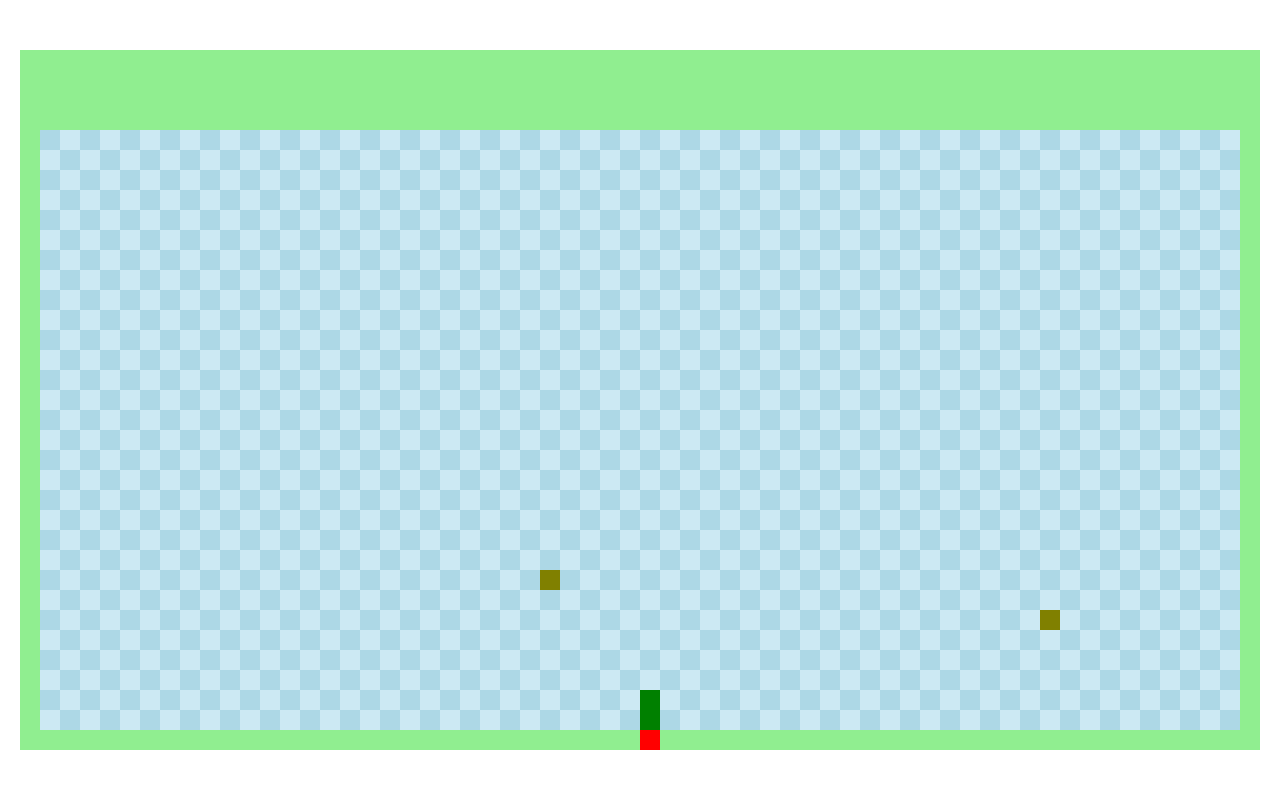
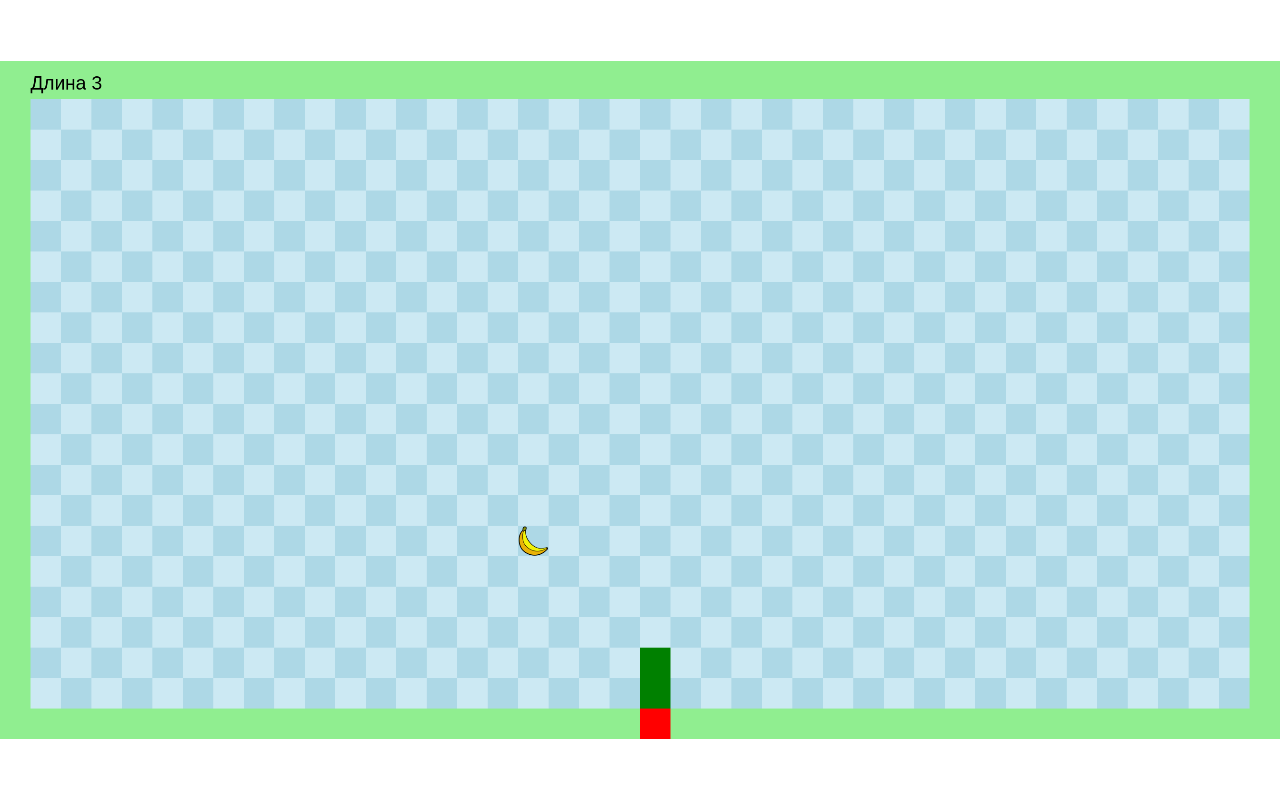
Before and after one commit to fsa/html5-snake, a plain HTML site: page html/index.html in a window 1280 px wide. Drawn offline with Linux system fonts and the light colour scheme.

Commit message:
Теперь нельзя развернуть змею на 180 градусов. Добавлены фрукты.

```diff
--- a/html/index.html
+++ b/html/index.html
@@ -4,7 +4,7 @@
 <head>
     <meta charset="utf-8">
     <meta name="viewport" content="width=device-width, initial-scale=1.0">
-    <title>Game</title>
+    <title>Snake</title>
     <link rel="stylesheet" href="style.css" />
 </head>
 
--- a/html/index.js
+++ b/html/index.js
@@ -30,9 +30,20 @@ field[y][x] = 'h';
 field[y-1][x] = 'b';
 field[y-2][x] = 'b';
 let dir='d';
+let cur_dir=dir;
 drawGame();
 
 let fruit_timer=0;
+
+const fruits = [];
+fruits[0] = new Image();
+fruits[0].src = 'img/pear.png';
+fruits[1] = new Image();
+fruits[1].src = 'img/cherry.png';
+fruits[2] = new Image();
+fruits[2].src = 'img/apple.png';
+fruits[3] = new Image();
+fruits[3].src = 'img/banana.png';
 
 let interval = setInterval(()=>{
     if(fruit_timer++>5) {
@@ -41,7 +52,7 @@ let interval = setInterval(()=>{
         let fruit_y = Math.floor(Math.random() * game.height);
         if(!field[fruit_y][fruit_x]) {
             field[fruit_y][fruit_x]='a';
-            fillBlock(fruit_x, fruit_y, 'olive');
+            drawBlock(fruit_x, fruit_y, fruits[Number(Math.floor(Math.random()*4))]);
         }
     }
     moveHead(dir);
@@ -52,22 +63,22 @@ addEventListener('keydown', movePlayer);
 function movePlayer(event) {
     switch (event.keyCode) {
         case 37:
-            if(dir!='r') {
+            if(cur_dir!='r') {
                 dir = 'l';
             }
             break;
         case 38:
-            if (dir != 'd') {
+            if (cur_dir != 'd') {
                 dir = 'u';
             }
             break;
         case 39:
-            if (dir != 'l') {
+            if (cur_dir != 'l') {
                 dir = 'r';
             }
             break;
         case 40:
-            if (dir != 'u') {
+            if (cur_dir != 'u') {
                 dir = 'd';
             }
 
@@ -130,6 +141,7 @@ function stopGame(message) {
 }
 
 function moveHead(dir) {
+    cur_dir=dir;
     switch(dir) {
         case 'l':
             x--;
@@ -163,6 +175,8 @@ function moveHead(dir) {
         let old=snake.shift();
         field[old[1]][old[0]]=null;
         showBlock(old[0], old[1]);
+    } else {
+        showScore();
     }
     field[snake[snake.length - 2][1]][snake[snake.length - 2][0]]='b';
     showBlock(snake[snake.length - 2][0], snake[snake.length - 2][1], 'b');
@@ -179,6 +193,7 @@ function drawGame() {
             showBlock(x, y, field[y][x]);
         }
     }
+    showScore();
 }
 
 function showBlock(x, y, element) {
@@ -198,3 +213,15 @@ function fillBlock(x, y, color) {
     ctx.fillStyle = color;
     ctx.fillRect((x + 1) * game.blockSize, game.headerSize + y * game.blockSize, game.blockSize, game.blockSize);
 }
+
+function drawBlock(x, y, img) {
+    ctx.drawImage(img, (x + 1) * game.blockSize, game.headerSize + y * game.blockSize, game.blockSize, game.blockSize);
+}
+
+function showScore() {
+    ctx.fillStyle = game.colorFrame;
+    ctx.fillRect(0, 0, canvas.width, game.headerSize);
+    ctx.fillStyle = "#000";
+    ctx.font = "30pt Arial";
+    ctx.fillText('Длина ' + snake.length, game.blockSize, 60);
+}
--- a/html/style.css
+++ b/html/style.css
@@ -21,8 +21,8 @@ body {
     --color-field2: lightblue;
     --color-head: red;
     --color-body: green;
-    --width: 60;
-    --height: 30;
-    --block-size: 20;
+    --width: 40;
+    --height: 20;
+    --block-size: 64;
     --header-size: 80;
 }
```
Also changed, not shown: html/img/apple.png (added), html/img/banana.png (added), html/img/cherry.png (added), html/img/pear.png (added).
